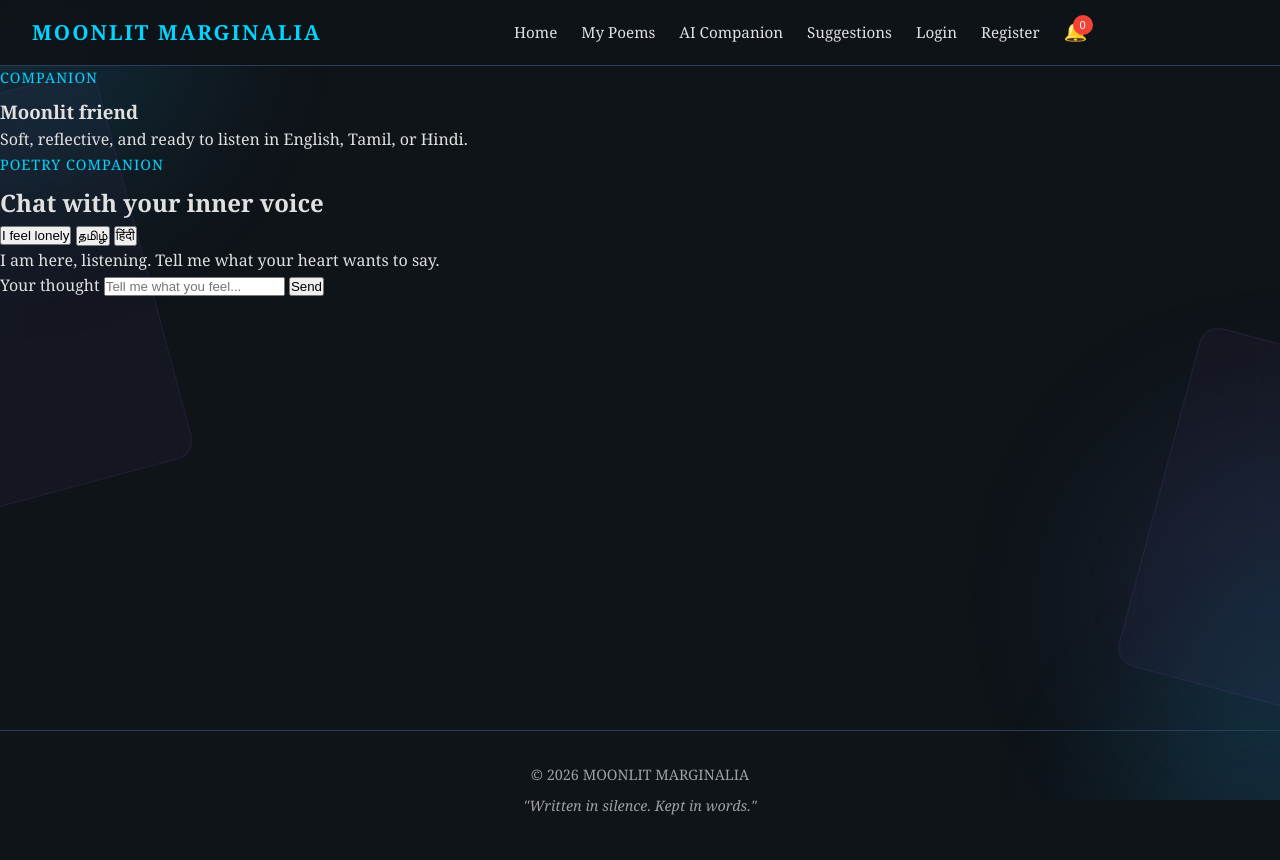
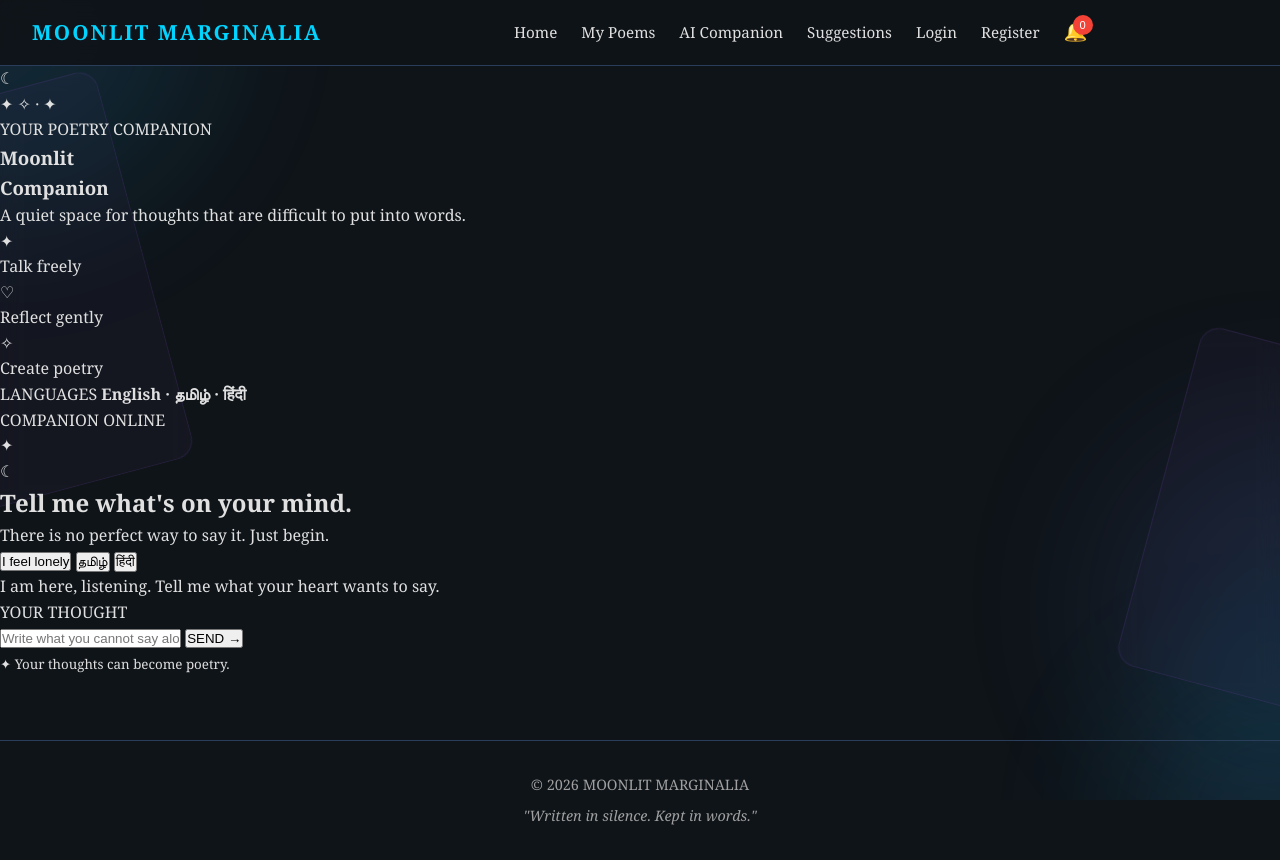
Before and after one commit to dharanithirumoorthy8-bit/ink-and-echoes, a Flask app: page /chat in a window 1280 px wide. Before the commit the page ends 815 px from the top, so only its background shows below. Run offline with Flask 2, Linux system fonts and the light colour scheme; data that the repository does not hold is empty.

Commit message:
Update chat.html

```diff
--- a/templates/chat.html
+++ b/templates/chat.html
@@ -1,53 +1,176 @@
 {% extends 'base.html' %}
+
 {% block content %}
-  <section class="page-shell chat-shell">
-    <div class="chat-layout">
-      <aside class="companion-rail">
-        <div class="companion-illustration large-photo">
-          <div class="ghost-character ghost-chat-figure">
-            <div class="ghost-head"></div>
-            <div class="ghost-orbit orbit-one"></div>
-            <div class="ghost-orbit orbit-two"></div>
-            <div class="ghost-orbit orbit-three"></div>
+
+<section class="companion-page">
+
+  <div class="companion-background-orb orb-a"></div>
+  <div class="companion-background-orb orb-b"></div>
+
+  <div class="companion-layout">
+
+    <!-- ================= LEFT INTRO ================= -->
+    <aside class="companion-intro">
+
+      <div class="companion-avatar">
+
+        <div class="companion-halo"></div>
+
+        <div class="companion-moon">☾</div>
+
+        <div class="companion-stars">
+          <span>✦</span>
+          <span>✧</span>
+          <span>·</span>
+          <span>✦</span>
         </div>
-          <div class="reading-chair compact-chair">
-            <div class="chair-seat"></div>
-            <div class="chair-back"></div>
-            <div class="chair-book"></div>
+
       </div>
+
+      <span class="companion-kicker">
+        YOUR POETRY COMPANION
+      </span>
+
+      <h1>
+        Moonlit<br>
+        <span>Companion</span>
+      </h1>
+
+      <div class="companion-line"></div>
+
+      <p>
+        A quiet space for thoughts that are
+        difficult to put into words.
+      </p>
+
+      <div class="companion-features">
+
+        <div>
+          <span>✦</span>
+          <p>Talk freely</p>
         </div>
-        <div class="companion-caption">
-          <p class="eyebrow">Companion</p>
-          <h3>Moonlit friend</h3>
-          <p>Soft, reflective, and ready to listen in English, Tamil, or Hindi.</p>
+
+        <div>
+          <span>♡</span>
+          <p>Reflect gently</p>
         </div>
+
+        <div>
+          <span>✧</span>
+          <p>Create poetry</p>
+        </div>
+
+      </div>
+
+      <div class="language-note">
+        <span>LANGUAGES</span>
+        <strong>English · தமிழ் · हिंदी</strong>
+      </div>
+
     </aside>
 
-      <div class="auth-card wide-card">
-        <div class="card-header center">
-          <p class="eyebrow">Poetry companion</p>
-          <h2>Chat with your inner voice</h2>
+
+    <!-- ================= CHAT ================= -->
+    <div class="companion-chat-card">
+
+      <div class="companion-chat-header">
+
+        <div class="chat-status">
+          <span class="status-dot"></span>
+          <span>COMPANION ONLINE</span>
         </div>
 
-        <div class="prompt-pills" aria-label="Quick prompts">
-          <button type="button" class="prompt-btn" data-prompt="I feel lonely">I feel lonely</button>
-          <button type="button" class="prompt-btn" data-prompt="நான் மனசு சோர்ந்துவிட்டது">தமிழ்</button>
-          <button type="button" class="prompt-btn" data-prompt="main dukhi hoon">हिंदी</button>
+        <div class="chat-header-symbol">
+          ✦
         </div>
 
-        <div id="chatbox" class="chatbox" aria-live="polite"></div>
+      </div>
 
-        <form id="chat-form" class="stack-form chat-form">
-          <label>
-            <span>Your thought</span>
-            <input id="msg" autocomplete="off" placeholder="Tell me what you feel...">
+
+      <div class="chat-welcome">
+
+        <span class="welcome-symbol">☾</span>
+
+        <h2>
+          Tell me what's on your mind.
+        </h2>
+
+        <p>
+          There is no perfect way to say it.
+          Just begin.
+        </p>
+
+      </div>
+
+
+      <div class="prompt-pills" aria-label="Quick prompts">
+
+        <button
+          type="button"
+          class="prompt-btn"
+          data-prompt="I feel lonely">
+          I feel lonely
+        </button>
+
+        <button
+          type="button"
+          class="prompt-btn"
+          data-prompt="நான் மனசு சோர்ந்துவிட்டது">
+          தமிழ்
+        </button>
+
+        <button
+          type="button"
+          class="prompt-btn"
+          data-prompt="main dukhi hoon">
+          हिंदी
+        </button>
+
+      </div>
+
+
+      <div id="chatbox"
+           class="chatbox companion-chatbox"
+           aria-live="polite">
+      </div>
+
+
+      <form id="chat-form"
+            class="companion-chat-form">
+
+        <label for="msg">
+          <span>YOUR THOUGHT</span>
         </label>
-          <button type="submit">Send</button>
+
+        <div class="chat-input-row">
+
+          <input
+            id="msg"
+            autocomplete="off"
+            placeholder="Write what you cannot say aloud..."
+          >
+
+          <button type="submit">
+            <span>SEND</span>
+            <strong>→</strong>
+          </button>
+
+        </div>
+
+        <small>
+          ✦ Your thoughts can become poetry.
+        </small>
+
       </form>
+
     </div>
+
   </div>
+
 </section>
+
 {% endblock %}
+
 
 {% block scripts %}
 <script src="/static/js/chat.js"></script>
```
Lines whose indentation alone changed are shown as unchanged.
